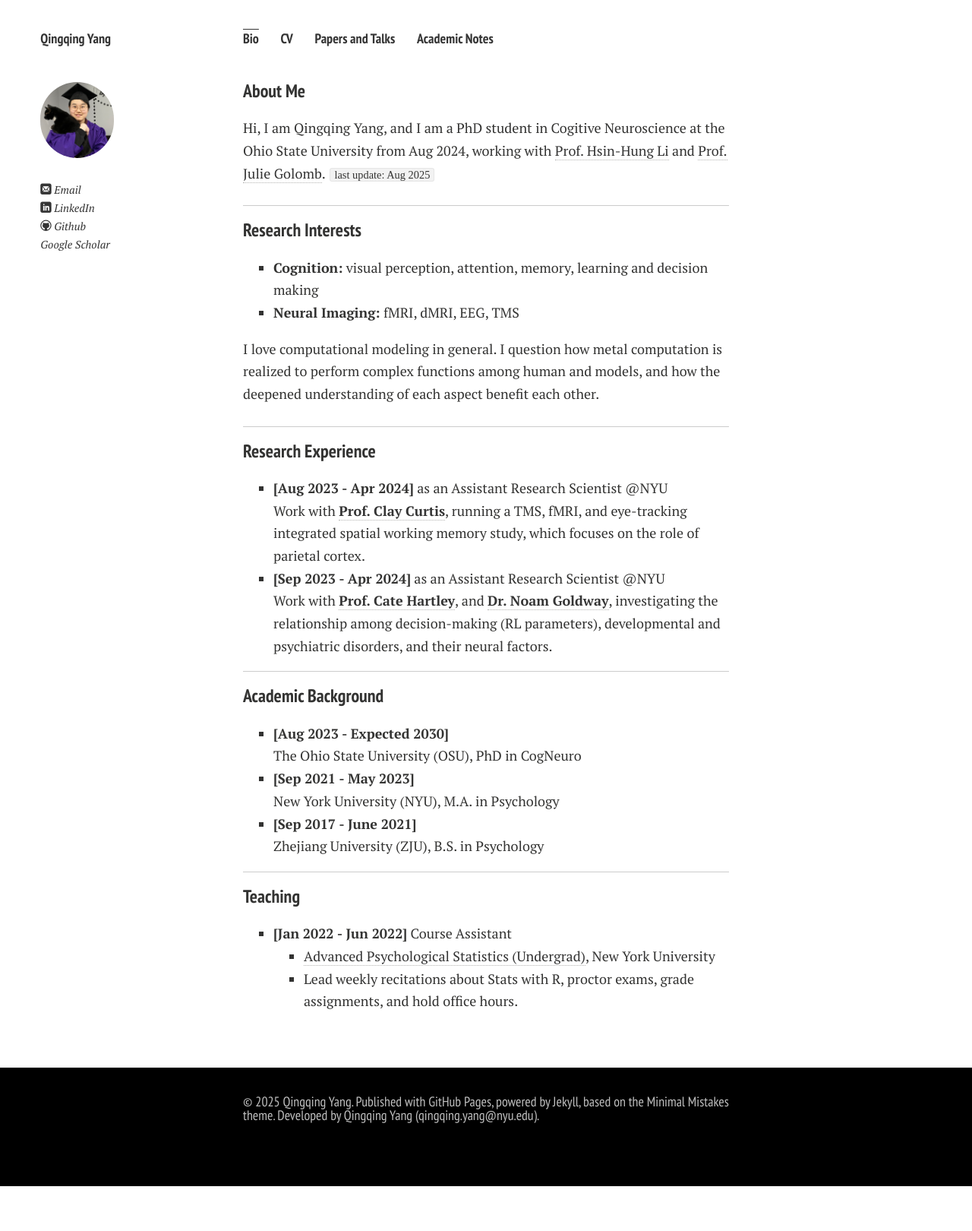
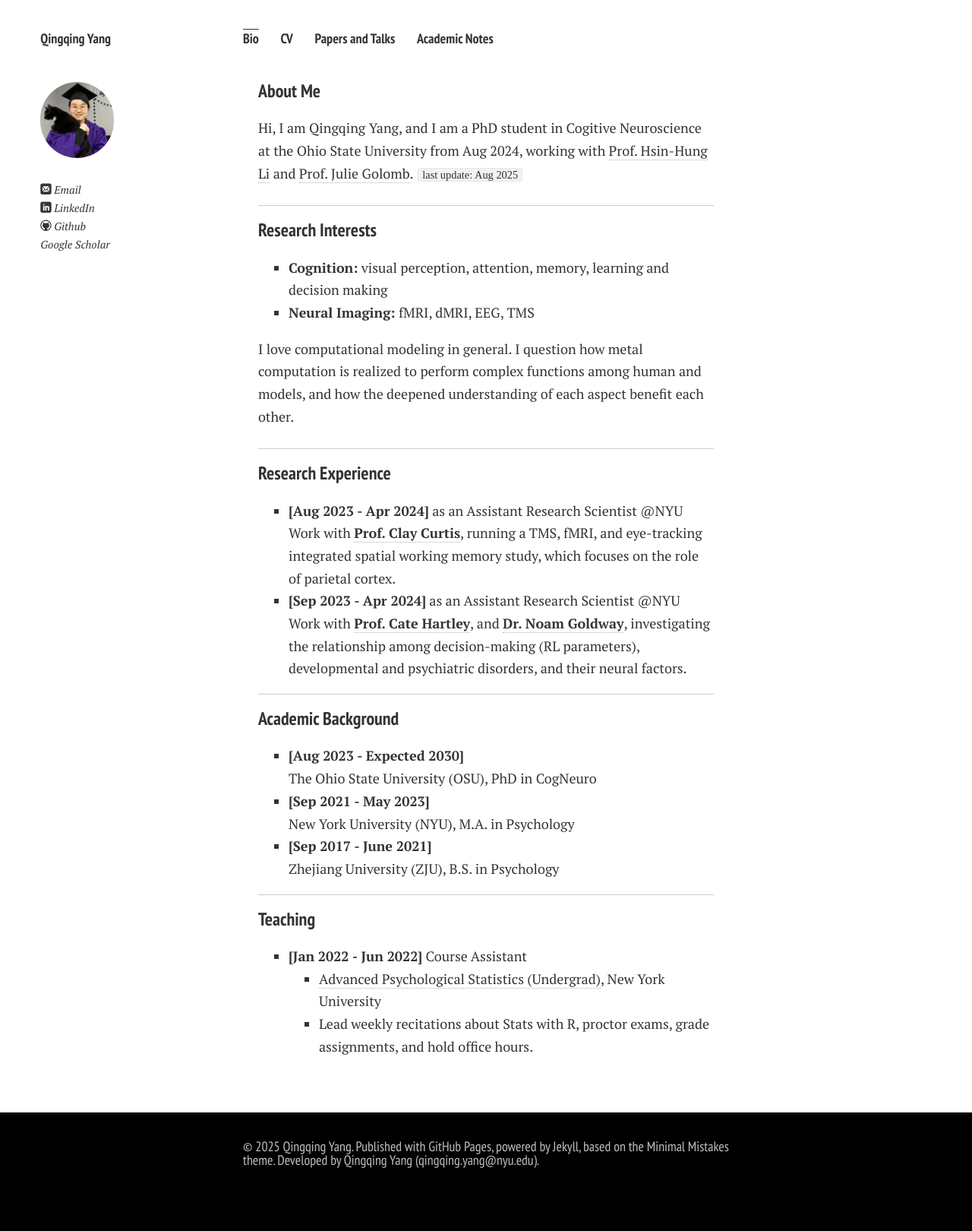
Before and after one commit to Qingqing-Yang-177/Qingqing-Yang-177.github.io, a Jekyll site: the page built from index.md, in a window 1280 px wide. Shown: the whole page at 76% size. Built offline with Jekyll 4.4.1, drawn with Linux system fonts in a browser that asks for light colours; nearby versions of some CDN libraries; comment, search, counter and statistics services are not loaded; a style sheet for code colours, icons or effects is not loaded; our own code applies the rules of GitHub Pages for plain Markdown files; before the commit the page ends 1561 px from its top, so only the background shows below that.

Commit message:
Update main.css

```diff
--- a/assets/css/main.css
+++ b/assets/css/main.css
@@ -264,6 +264,12 @@ html{background-color:#ffffff;font-family:'PT Serif',serif;font-color:#333332;fo
 .image-wrap .headline-wrap{position:absolute;bottom:25px;margin-left:8.333333333333334%;}.image-wrap .headline-wrap h1,.image-wrap .headline-wrap h2{color:#ffffff;text-shadow:0 1px 2px rgba(0, 0, 0, 0.25);}
 .headline-wrap h1{font-size:48px;font-size:2.6666666666666665rem;margin-bottom:0.61875rem;}
 .headline-wrap h2{font-size:24px;font-size:1.3333333333333333rem;margin-bottom:1.2375rem;text-transform:none;}
+.article-wrap {
+  max-width: 900px;
+  margin-left: auto;
+  margin-right: auto;
+  padding: 0 20px;
+}
 .article-wrap h2{font-size:36px;font-size:2rem;margin-bottom:0.825rem;}
 .article-wrap h3{font-size:24px;font-size:1.3333333333333333rem;margin-bottom:1.2375rem;}
 .byline{clear:both;font-size:80%;}
```
